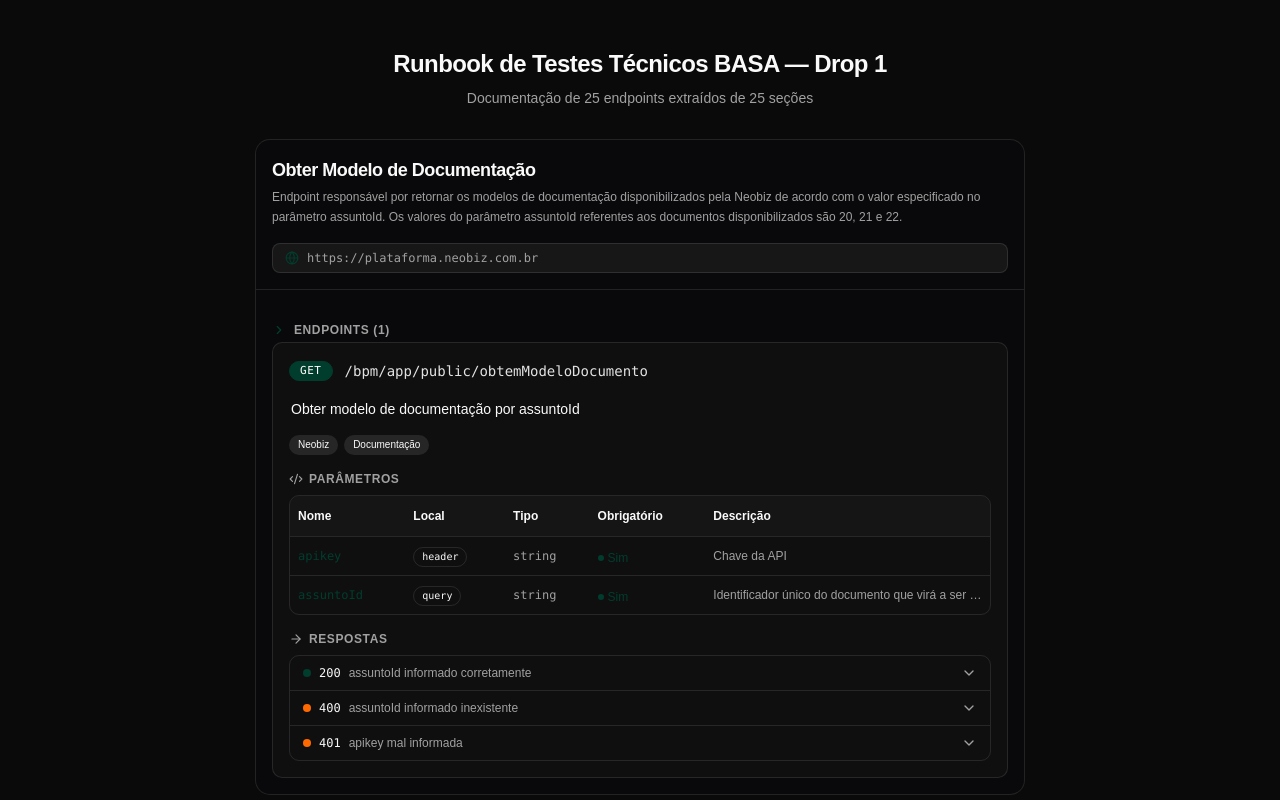
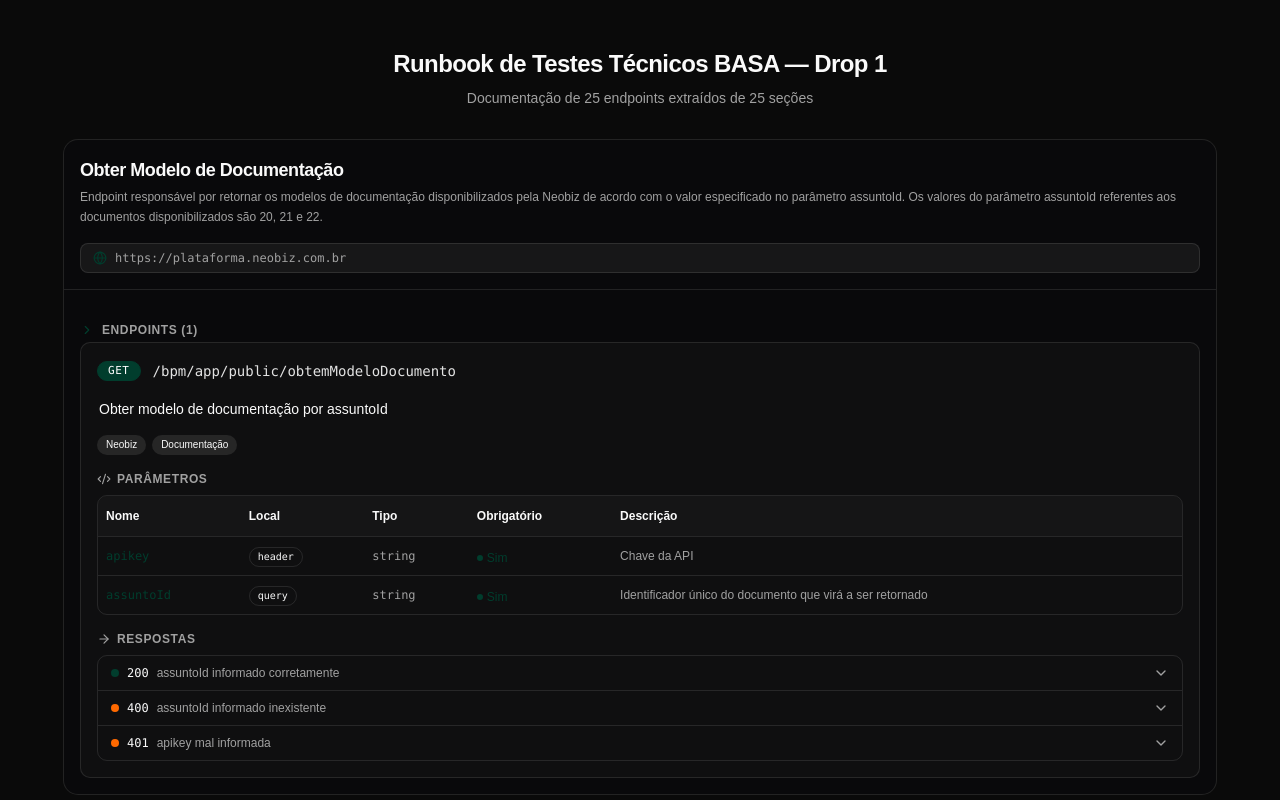
Before and after one commit to DeskcorpGit/apis-description, a React (Vite) app: page / in a window 1280 px wide. Shown: the top 800 px of the page. Built offline with nearby package versions, Linux system fonts and the light colour scheme.

Commit message:
feat: implement API documentation UI with interactive endpoint cards and parameter tables

```diff
--- a/src/App.tsx
+++ b/src/App.tsx
@@ -4,7 +4,7 @@ import { basaApiSections } from "@/data/basa-drop1-apis"
 function App() {
   return (
     <div className="min-h-screen bg-background py-12 px-4 flex flex-col items-center gap-8">
-      <header className="text-center space-y-2 max-w-3xl">
+      <header className="text-center space-y-2 max-w-6xl w-full">
         <h1 className="text-2xl font-bold tracking-tight text-foreground">
           Runbook de Testes Técnicos BASA — Drop 1
         </h1>
--- a/src/components/ApiDocumentationCard.tsx
+++ b/src/components/ApiDocumentationCard.tsx
@@ -138,7 +138,7 @@ function ParametersTable({ parameters }: { parameters: ApiParameter[] }) {
                     <span className="text-xs text-muted-foreground">Não</span>
                   )}
                 </TableCell>
-                <TableCell className="text-xs text-muted-foreground max-w-[200px] truncate">
+                <TableCell className="text-xs text-muted-foreground whitespace-normal break-words">
                   {param.description ?? "—"}
                 </TableCell>
               </TableRow>
@@ -302,7 +302,7 @@ export function ApiDocumentationCard({
   return (
     <Card
       className={cn(
-        "w-full max-w-3xl border-border dark:bg-zinc-950 bg-white",
+        "w-full max-w-6xl border-border dark:bg-zinc-950 bg-white",
         className
       )}
     >
```
